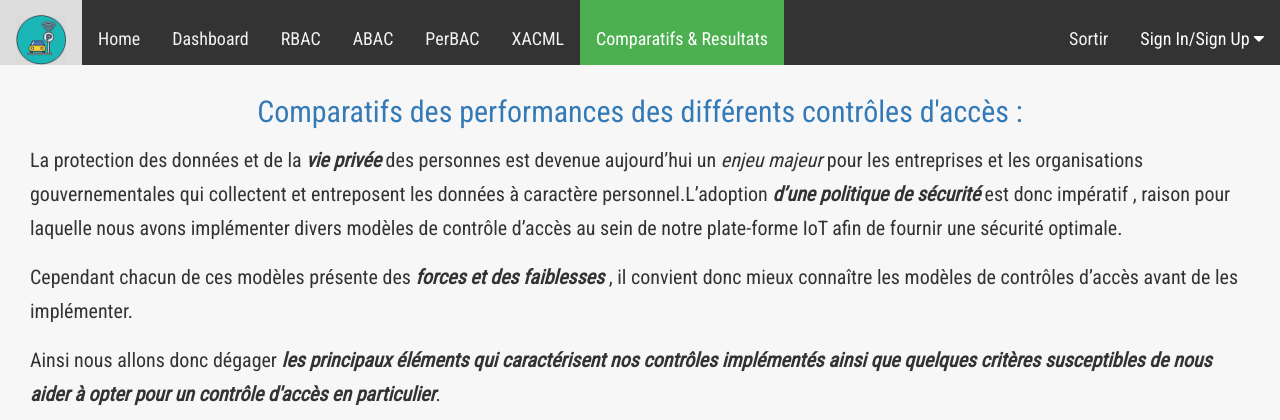
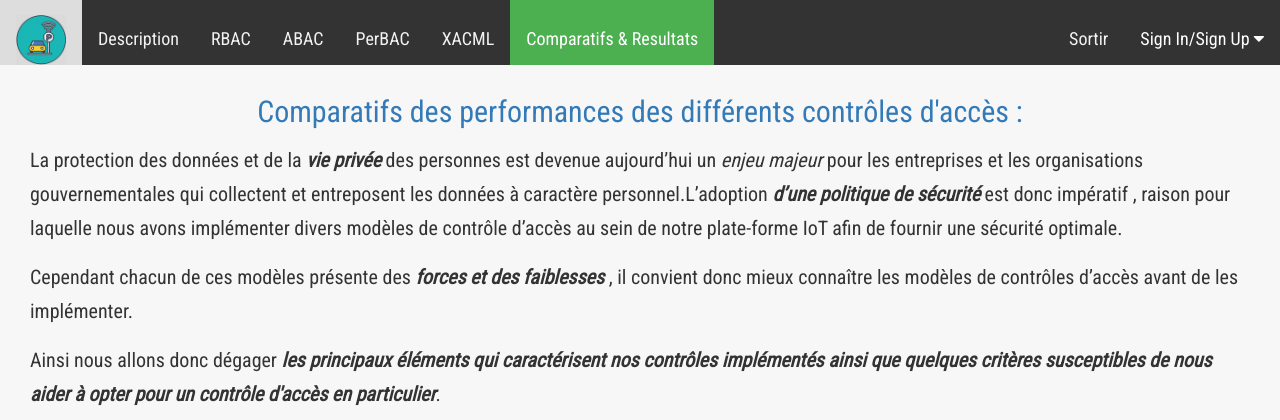
Before and after one commit to esalim/PerBAC, a PHP site: page /resultats.php in a window 1280 px wide. Shown: the top 420 px of the page. Run offline with PHP 8.4, Linux system fonts and the light colour scheme; some libraries are stand-ins or nearby versions.

Commit message:
Update resultats.php

```diff
--- a/benchmark/php/resultats.php
+++ b/benchmark/php/resultats.php
@@ -21,8 +21,7 @@
 <nav>
     <div class="topnav">   <!-- affichage de la barre de navigation -->
         <a class="headlogo"> <img height="50" width="50" src="../images/smart_parking.png" alt="logo"> </a>
-        <a href="../home/index.html">Home</a>
-        <a href="websocket.php">Dashboard</a>
+        <a href="../../php/homepage.php">Description</a>
         <a href="zend-rbac/description.php">RBAC</a>
         <a href="php-abac/description.php">ABAC</a>
         <a href="PerBAC/description.php">PerBAC</a>
```
